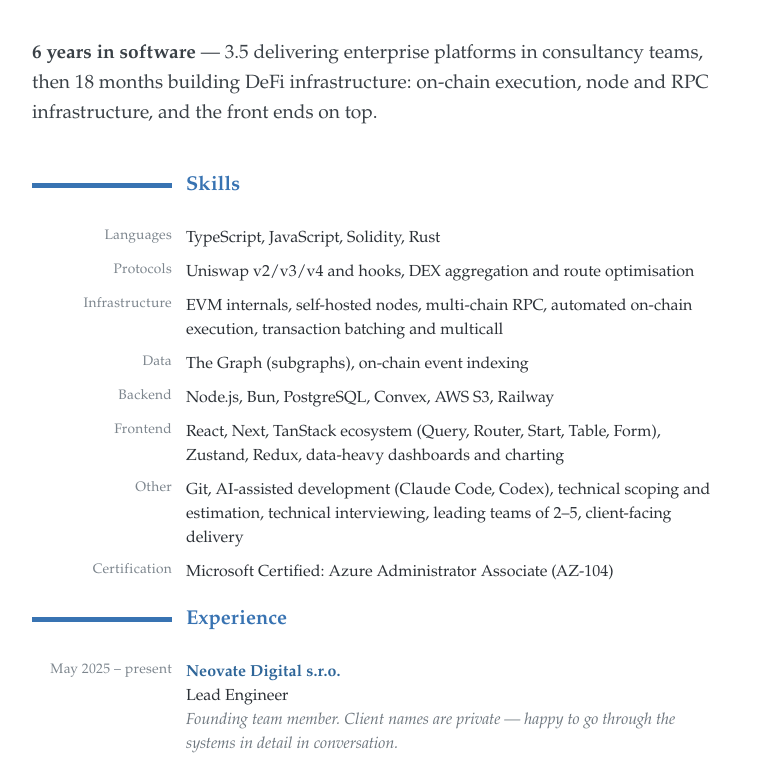
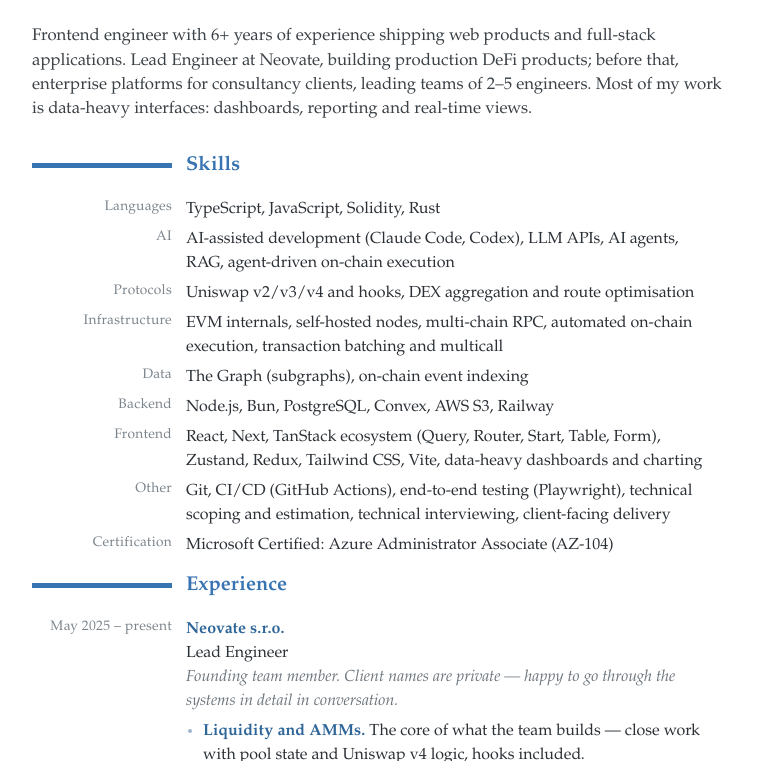
Before and after one commit to SannikovMatt/CV, a plain HTML site: page index.html in a window 1280 px wide. Shown: the part 161-922 px from the top of the page, without its empty margins (258-1021 px from the left). Drawn offline with Linux system fonts and the light colour scheme.

Commit message:
Deploy main CV matching Frontend; Neovate s.r.o.

```diff
--- a/index.html
+++ b/index.html
@@ -4,12 +4,12 @@
 <head>
     <meta charset="UTF-8">
     <meta name="viewport" content="width=device-width, initial-scale=1.0">
-    <title>Dmitriy Sannikov — Senior Software Engineer</title>
-    <meta name="description" content="Senior Software Engineer specialising in DeFi execution infrastructure: swap routing and aggregation, automated on-chain execution, self-hosted node infrastructure. Prague, remote.">
+    <title>Dmitriy Sannikov — Senior Frontend / Full-stack Engineer</title>
+    <meta name="description" content="Frontend engineer with 6+ years of experience shipping web products and full-stack applications. Prague, remote.">
 
     <meta property="og:type" content="profile">
-    <meta property="og:title" content="Dmitriy Sannikov — Senior Software Engineer">
-    <meta property="og:description" content="DeFi execution infrastructure — swap routing and aggregation, automated on-chain execution, self-hosted node infrastructure. Prague, remote.">
+    <meta property="og:title" content="Dmitriy Sannikov — Senior Frontend / Full-stack Engineer">
+    <meta property="og:description" content="Frontend engineer with 6+ years of experience shipping web products and full-stack applications. Prague, remote.">
     <meta property="og:url" content="https://sannikovmatt.github.io/CV/">
     <meta property="og:image" content="https://sannikovmatt.github.io/og-short-v6.png">
     <meta property="og:image:width" content="1200">
@@ -18,6 +18,28 @@
     <meta name="twitter:image" content="https://sannikovmatt.github.io/og-short-v6.png">
 
     <link rel="stylesheet" href="./assets/cv.css">
+    <style>
+        /* extra skills and bullet lines; tighter spacing keeps the CV on one A4 page */
+        .skills__description { font-size: 1.05rem; line-height: 1.45; }
+        .skills { margin: 4% 0; }
+        .about__me__info { margin-top: 18px; }
+        .block { margin-top: 2%; }
+        .section__body { margin-top: 10px; }
+        .block__item { margin-top: 6px; }
+        .right__side ul { margin-top: 6px; }
+        .right__side li { margin-bottom: 2px; }
+        @page { margin: 9mm 15mm; }
+        @media print {
+            .skills { margin: 6px 0; }
+            .about__me__info { margin-top: 8px; }
+            .skills__description { font-size: 8.9pt; line-height: 1.26; }
+            .block { margin-top: 7px; }
+            .section__body { margin-top: 6px; }
+            .block__item { margin-top: 4px; }
+            .right__side ul { margin-top: 4px; }
+            .right__side li { margin-bottom: 1px; }
+        }
+    </style>
 </head>
 
 
@@ -38,15 +60,16 @@
                     <li><svg viewBox="0 0 24 24" aria-hidden="true"><path d="M6.6 10.8a15.1 15.1 0 0 0 6.6 6.6l2.2-2.2c.3-.3.7-.4 1-.2 1.2.4 2.4.6 3.6.6.6 0 1 .4 1 1V20c0 .6-.4 1-1 1A17 17 0 0 1 3 4c0-.6.4-1 1-1h3.5c.6 0 1 .4 1 1 0 1.3.2 2.5.6 3.6.1.4 0 .8-.2 1l-2.3 2.2z"/></svg>+420 608 767 548</li>
                     <li><svg viewBox="0 0 24 24" aria-hidden="true"><path d="M3 5h18c.6 0 1 .4 1 1v12c0 .6-.4 1-1 1H3c-.6 0-1-.4-1-1V6c0-.6.4-1 1-1zm9 7.2L4.4 7H19.6L12 12.2zM4 8.5V17h16V8.5l-7.4 5.1c-.4.3-.8.3-1.2 0L4 8.5z"/></svg>sannikov.matt@gmail.com</li>
                 </ul>
-                <p class="direction">Senior Software Engineer</p>
+                <p class="direction">Senior Frontend / Full-stack Engineer</p>
             </div>
         </div>
 
         <section class="skills">
             <p class="skills__description">
-                <b>6 years in software</b> &mdash; 3.5 delivering enterprise platforms in consultancy
-                teams, then 18 months building DeFi infrastructure: on-chain execution, node and RPC
-                infrastructure, and the front ends on top.
+                Frontend engineer with 6+ years of experience shipping web products and full-stack
+                applications. Lead Engineer at Neovate, building production DeFi products; before
+                that, enterprise platforms for consultancy clients, leading teams of 2&ndash;5 engineers.
+                Most of my work is data-heavy interfaces: dashboards, reporting and real-time views.
             </p>
         </section>
 
@@ -68,6 +91,18 @@
                         <div class="right__side">
                             <p>
                                 TypeScript, JavaScript, Solidity, Rust
+                            </p>
+
+                        </div>
+                    </div>
+                    <div class="block__item">
+                        <div class="left__side">
+                            <p>AI</p>
+                        </div>
+                        <div class="right__side">
+                            <p>
+                                AI-assisted development (Claude Code, Codex), LLM APIs, AI agents, RAG,
+                                agent-driven on-chain execution
                             </p>
 
                         </div>
@@ -124,7 +159,7 @@
                         <div class="right__side">
                             <p>
                                 React, Next, TanStack ecosystem (Query, Router, Start, Table, Form),
-                                Zustand, Redux, data-heavy dashboards and charting
+                                Zustand, Redux, Tailwind CSS, Vite, data-heavy dashboards and charting
                             </p>
 
                         </div>
@@ -135,9 +170,8 @@
                         </div>
                         <div class="right__side">
                             <p>
-                                Git, AI-assisted development (Claude Code, Codex), technical scoping and
-                                estimation, technical interviewing, leading teams of 2&ndash;5,
-                                client-facing delivery
+                                Git, CI/CD (GitHub Actions), end-to-end testing (Playwright), technical
+                                scoping and estimation, technical interviewing, client-facing delivery
                             </p>
 
                         </div>
@@ -173,7 +207,7 @@
                         </div>
                         <div class="right__side">
                             <p>
-                                <b>Neovate Digital s.r.o.</b>
+                                <b>Neovate s.r.o.</b>
                             </p>
 
                             <p>
@@ -198,6 +232,9 @@
                                     submitted through managed relays: batched execution of multiple calls,
                                     nonce and gas-price handling, retry on revert or timeout, and recovery
                                     when a batch fails part-way.</li>
+                                <li><b>AI on-chain automation.</b> Built TypeScript automation in which AI
+                                    agents write on-chain functions, and the automation runs them from the
+                                    user's own Safe, using Safe and Zodiac Roles.</li>
                                 <li><b>Frontend.</b> React and TypeScript: portfolio allocation and
                                     trade-reporting dashboards.</li>
                             </ul>
```
Also changed, not shown: ai/index.html (+2 -2 lines), frontend/index.html (+2 -2 lines), web3/index.html (+2 -2 lines).
